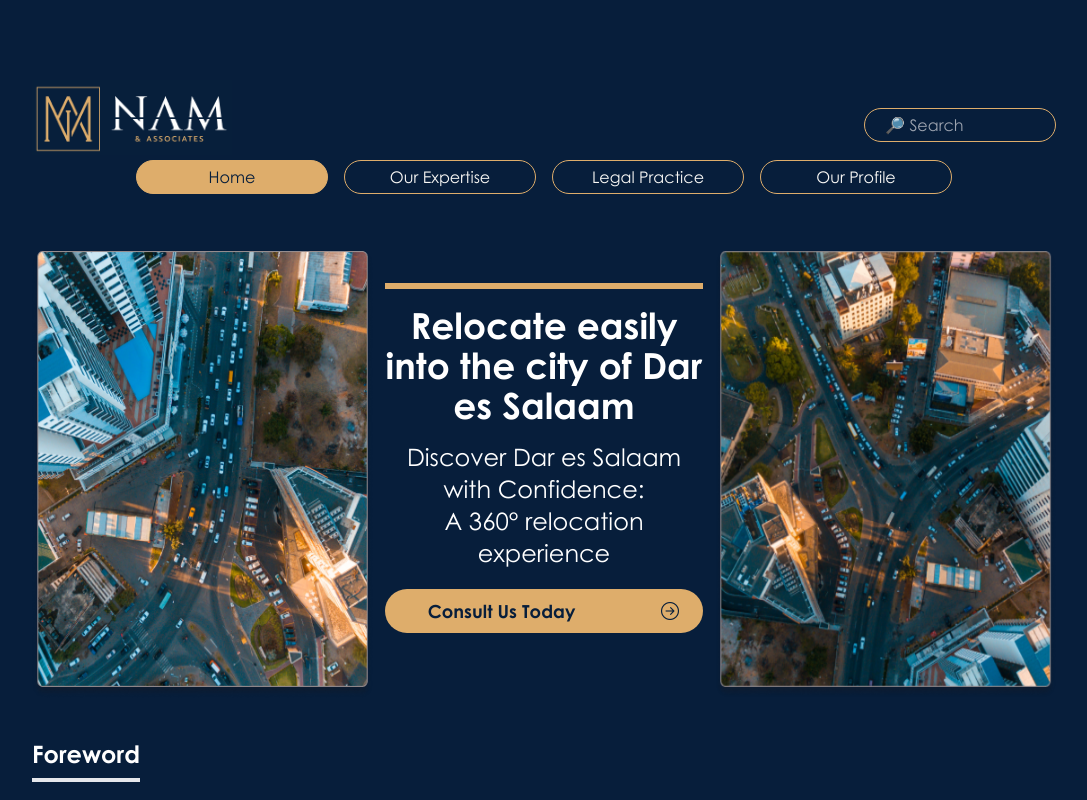
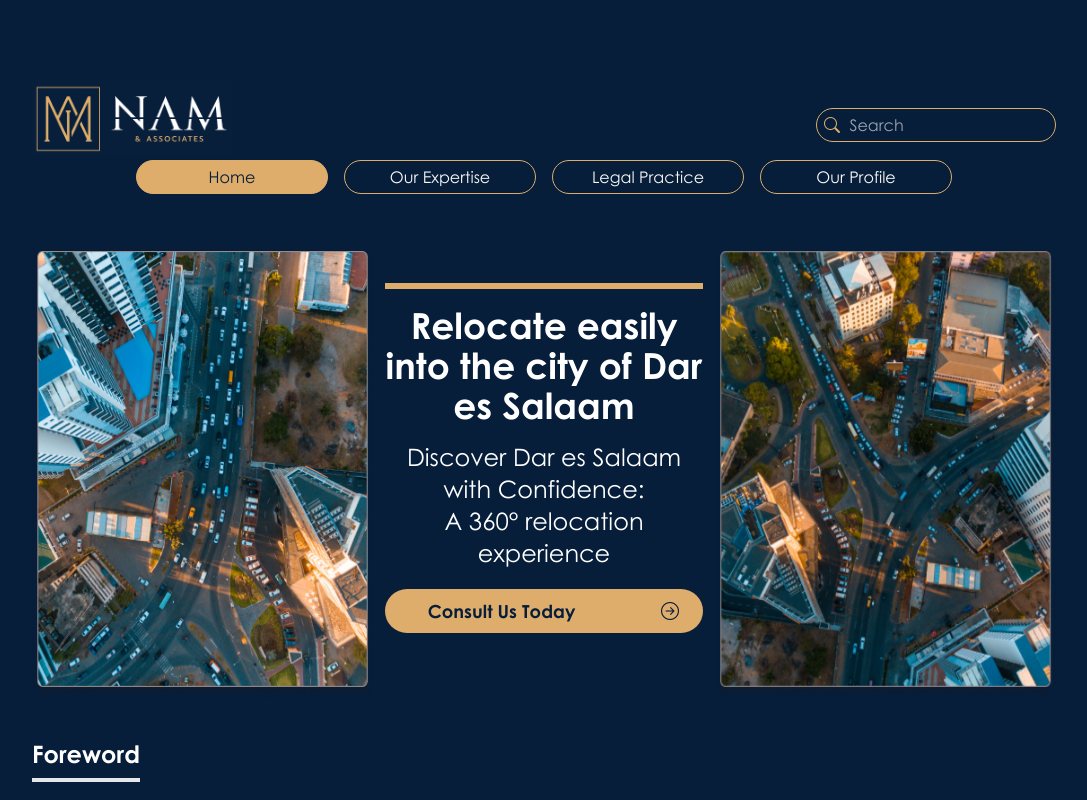
Before and after one commit to genie360s/nam-website, a Next.js app in the folder nam/: page / in a window 1280 px wide. Shown: the top 800 px of the page, without its empty margins (96-1183 px from the left). Built offline with nearby package versions, Linux system fonts and the light colour scheme; a web font is replaced by a local one.

Commit message:
fixed icon magnifying glass

```diff
--- a/nam/src/app/components/navBar.tsx
+++ b/nam/src/app/components/navBar.tsx
@@ -15,7 +15,7 @@ export function NavBar() {
   ];
 
   return (
-    <nav className="mx-auto flex justify-between items-center w-[80vw] py-4 relative">
+    <nav className="mx-auto flex justify-between items-center w-[80vw] py-4 relative z-10">
 
 
       {/* Hamburger Icon */}
--- a/nam/src/app/components/searchBar.tsx
+++ b/nam/src/app/components/searchBar.tsx
@@ -6,7 +6,7 @@ interface SearchBarProps {
 }
 
 const SearchBar: React.FC<SearchBarProps> = ({
-  placeholder = "🔎 Search",
+  placeholder = " Search",
   searchHandler, // Add the optional searchHandler prop
 }) => {
   const [query, setQuery] = useState<string>("");
@@ -66,22 +66,26 @@ const SearchBar: React.FC<SearchBarProps> = ({
   };
 
   return (
-    <div className="flex flex-col justify-center items-center my-4">
+    <div>
+    <div className="flex flex-col justify-center items-center my-4 relative z-50">
+      <i className="bi bi-search absolute left-2 text-brand-copper"></i>
       {/* Search Bar */}
       <input
         type="text"
         placeholder={placeholder}
         value={query}
         onChange={handleInputChange}
-        className="rounded-full focus:outline-none border border-brand-copper w-48 bg-transparent px-5 py-1"
+        className="rounded-full focus:outline-none border border-brand-copper w-[15em] bg-transparent px-7 py-1"
       />
-
+    </div>
+    <div className="z-50 w-[15em]">
       {/* No Results Message */}
-      {noResults && (
-        <div className="mt-4 bg-red-100 border-l-4 border-red-500 text-red-700 p-4 rounded-lg">
+    {noResults && (
+        <div className="mt-4 bg-red-100 border-l-4 border-red-500 text-red-700 p-4 rounded-lg z-50 text-sm">
           No content found matching your query.
         </div>
       )}
+    </div>
     </div>
   );
 };
--- a/nam/src/app/page.tsx
+++ b/nam/src/app/page.tsx
@@ -28,13 +28,13 @@ export default function Home() {
             height={200}
           />
         </div>
-        <div className=" flex-auto order-last hidden md:block">
+        <div className=" flex-auto order-last hidden md:block z-50">
           <div className="grid justify-items-end mt-3 mb-3">
           <SearchBar/>
           </div>
         </div>
       </div>
-      <div className="w-[80vw] md:hidden grid justify-items-end mx-auto  ">
+      <div className="w-[80vw] md:hidden grid justify-items-end mx-auto z-50 ">
       <SearchBar/>
       </div>
       <NavBar />
```
